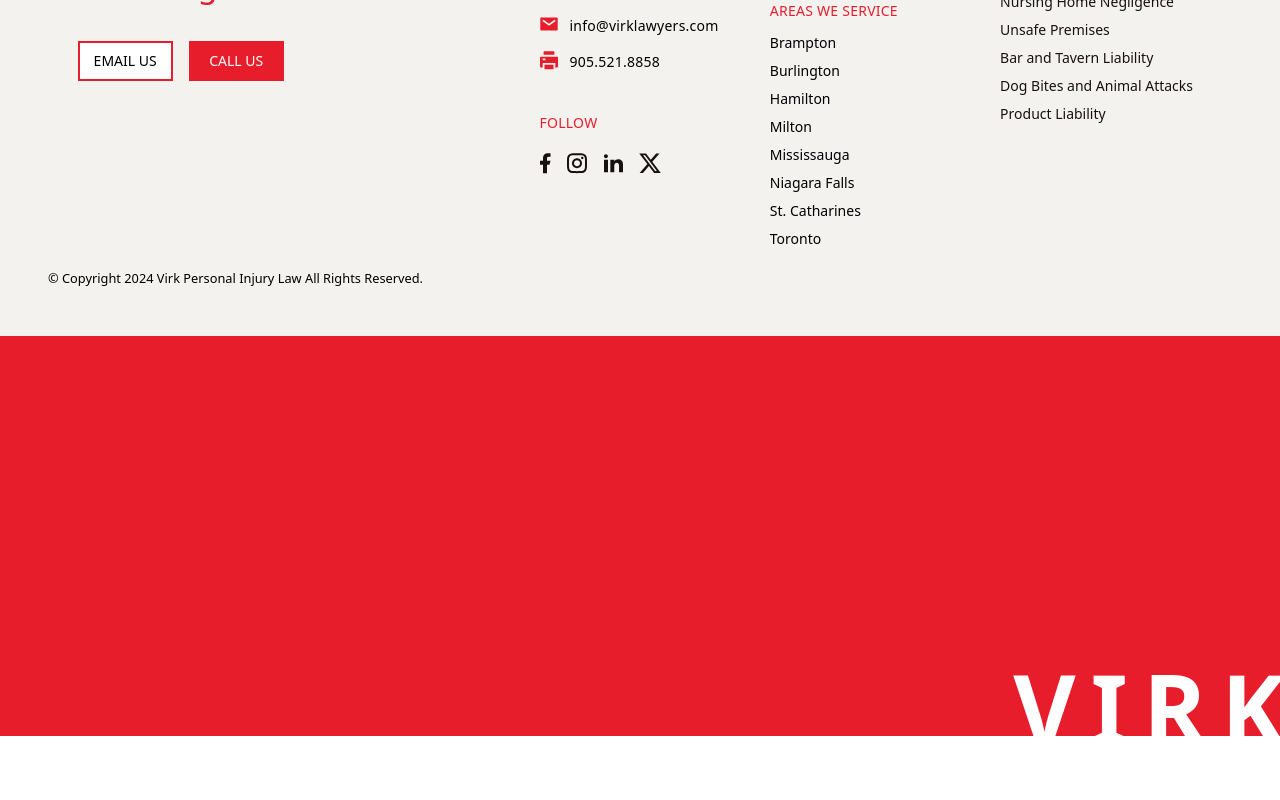
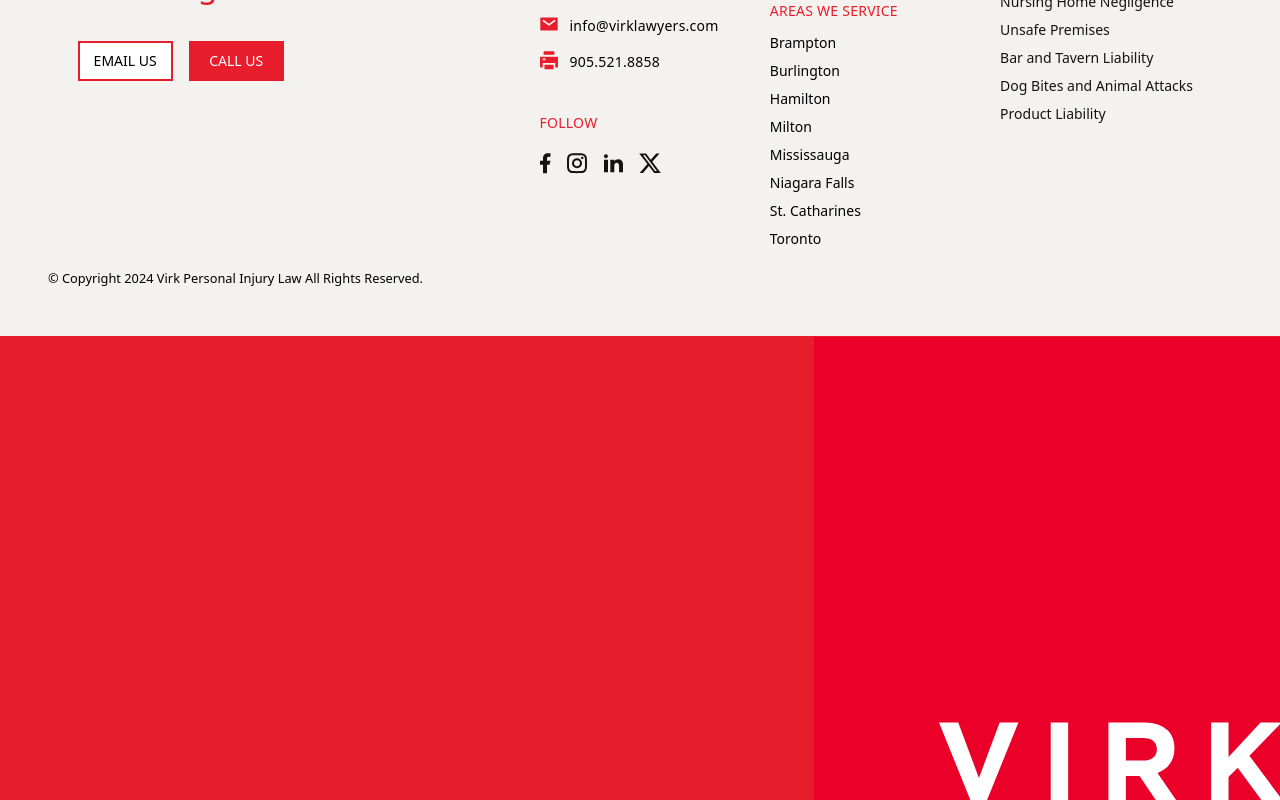
Before and after one commit to DevOluwatoyin/commercial-website, a React (Vite) app: page / in a window 1280 px wide. Shown: the part 7306-8106 px from the top of the page. Before the commit the page ends 8042 px from the top, so only its background shows below. Built offline with nearby package versions, Linux system fonts and the light colour scheme; a web font is replaced by a local one.

Commit message:
fix footer bug

```diff
--- a/src/components/Footer.jsx
+++ b/src/components/Footer.jsx
@@ -8,6 +8,7 @@ import {
   socials,
 } from "../constants/navLinks";
 import { Link } from "react-router-dom";
+import FooterLogo from "../assets/footer-logo.svg";
 
 const Footer = () => {
   return (
@@ -143,10 +144,8 @@ const Footer = () => {
           All Rights Reserved.
         </small>
       </div>
-      <div className="relative h-[400px] w-full bg-primary-main">
-        <p className="absolute -bottom-5 -right-5 text-5xl font-[700] uppercase tracking-[15px] text-white md:text-8xl">
-          Virk
-        </p>
+      <div className="relative h-[464px] w-full bg-primary-main overflow-visible">
+        <img src={FooterLogo} alt="Virk" className="absolute right-0" />
       </div>
     </section>
   );
--- a/src/pages/home.jsx
+++ b/src/pages/home.jsx
@@ -1,4 +1,4 @@
-import { Fragment, useEffect, useState } from "react";
+import { Fragment, useEffect } from "react";
 import Typography from "../components/Typography";
 import NewsLetter from "../components/Newsletter";
 import Partner from "../components/Partner";
@@ -10,32 +10,14 @@ import Instruction from "../components/Instruction";
 import Testimonies from "../components/Testimonies";
 import Expectation from "../components/Expectation";
 import News from "../components/News";
-import { FloatingBtn } from "../components/Button";
+// import { FloatingBtn } from "../components/Button";
 
 const Home = () => {
-  const [isScrolled, setIsScrolled] = useState(false);
-
-  useEffect(() => {
-    function handleScroll() {
-      if (window.scrollY > 200) {
-        setIsScrolled(true);
-      } else {
-        setIsScrolled(false);
-      }
-    }
-    window.addEventListener("scroll", handleScroll);
-    return () => {
-      window.removeEventListener("scroll", handleScroll);
-    };
-  }, []);
-
   useEffect(() => {
     window.scrollTo(0, 0);
   }, []);
   return (
     <Fragment>
-      <FloatingBtn floatStyle={`${isScrolled ? "top-1/2" : "top-[85%]"}`} />
-
       <section className="bg-black-700">
         <div className="mx-auto flex flex-col px-5 pb-10 pt-20 md:px-10 lg:w-[90%] lg:pb-20 xl:max-w-[80%]">
           <p className="fluid-text font-bold leading-[0.8] text-white">
--- a/src/pages/layout.jsx
+++ b/src/pages/layout.jsx
@@ -2,7 +2,7 @@ import { useEffect, useState } from "react";
 import { Outlet, useLocation } from "react-router-dom";
 import Navbar from "../components/Navbar";
 import Footer from "../components/Footer";
-// import { FloatingBtn } from "../components/Button";
+import { FloatingBtn } from "../components/Button";
 import DarkNavbar from "../components/DarkNavbar";
 import { routeOptions } from "../constants/navLinks";
 
@@ -10,6 +10,22 @@ const Layout = () => {
   const [useWhiteNav, setUseWhiteNav] = useState(true);
 
   const location = useLocation();
+
+  const [isScrolled, setIsScrolled] = useState(false);
+
+  useEffect(() => {
+    function handleScroll() {
+      if (window.scrollY > 200) {
+        setIsScrolled(true);
+      } else {
+        setIsScrolled(false);
+      }
+    }
+    window.addEventListener("scroll", handleScroll);
+    return () => {
+      window.removeEventListener("scroll", handleScroll);
+    };
+  }, []);
 
   useEffect(() => {
     if (location.pathname in routeOptions) {
@@ -22,6 +38,7 @@ const Layout = () => {
   return (
     <>
       {useWhiteNav ? <Navbar /> : <DarkNavbar />}
+      <FloatingBtn floatStyle={`${isScrolled ? "top-1/2" : "top-[85%]"}`} />
       <Outlet />
       <Footer />
     </>
```
Also changed, not shown: src/assets/footer-logo.svg (added).
